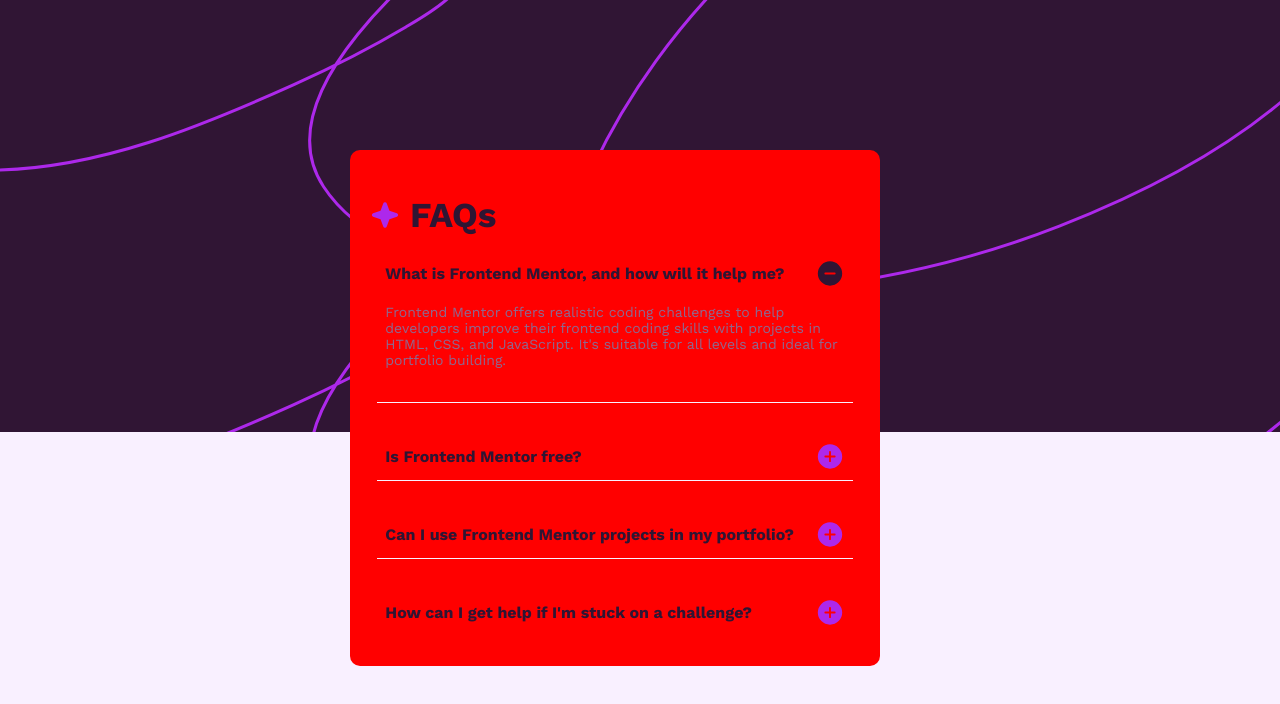
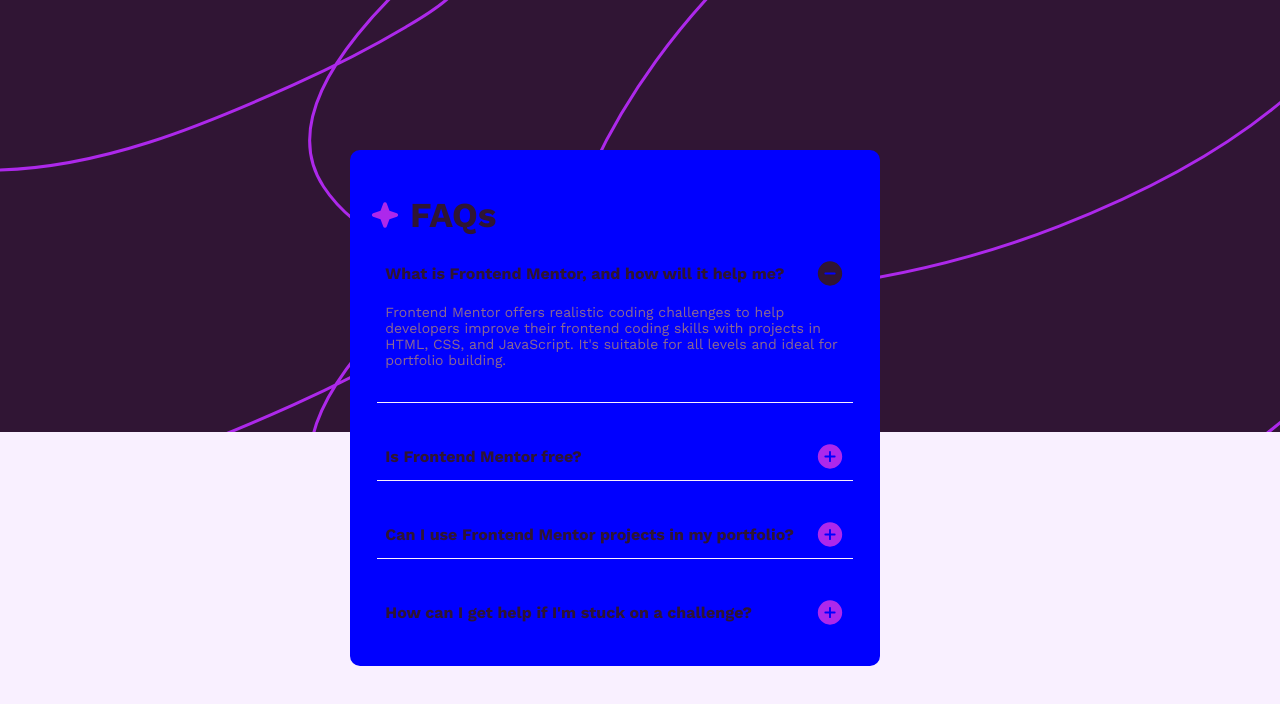
Before and after one commit to Maobugichi/faq-accordion, a plain HTML site: page index.html in a window 1280 px wide. Both pictures are taken after a click on the picture 829 px from the left and 273 px from the top of the page. Shown: the top 704 px of the page. Drawn offline with nearby package versions, Linux system fonts and the light colour scheme; files whose address does not match are found by name.

Commit message:
more fixes

```diff
--- a/index.js
+++ b/index.js
@@ -31,10 +31,9 @@ function showContent(item,index) {
     }
 
 
-    if (container.clientHeight <= 410) {
+    if (container.clientHeight <= 400) {
         container.classList.remove("auto")
         article.classList.remove("auto")
         main.style.height = "130vh"
-
     }
 }
--- a/style.css
+++ b/style.css
@@ -30,7 +30,7 @@ section {
  position: absolute;
  left: 350px;
  top: 150px;
- background-color: red;
+ background-color: blue;
 }
 
 h1 {
```
